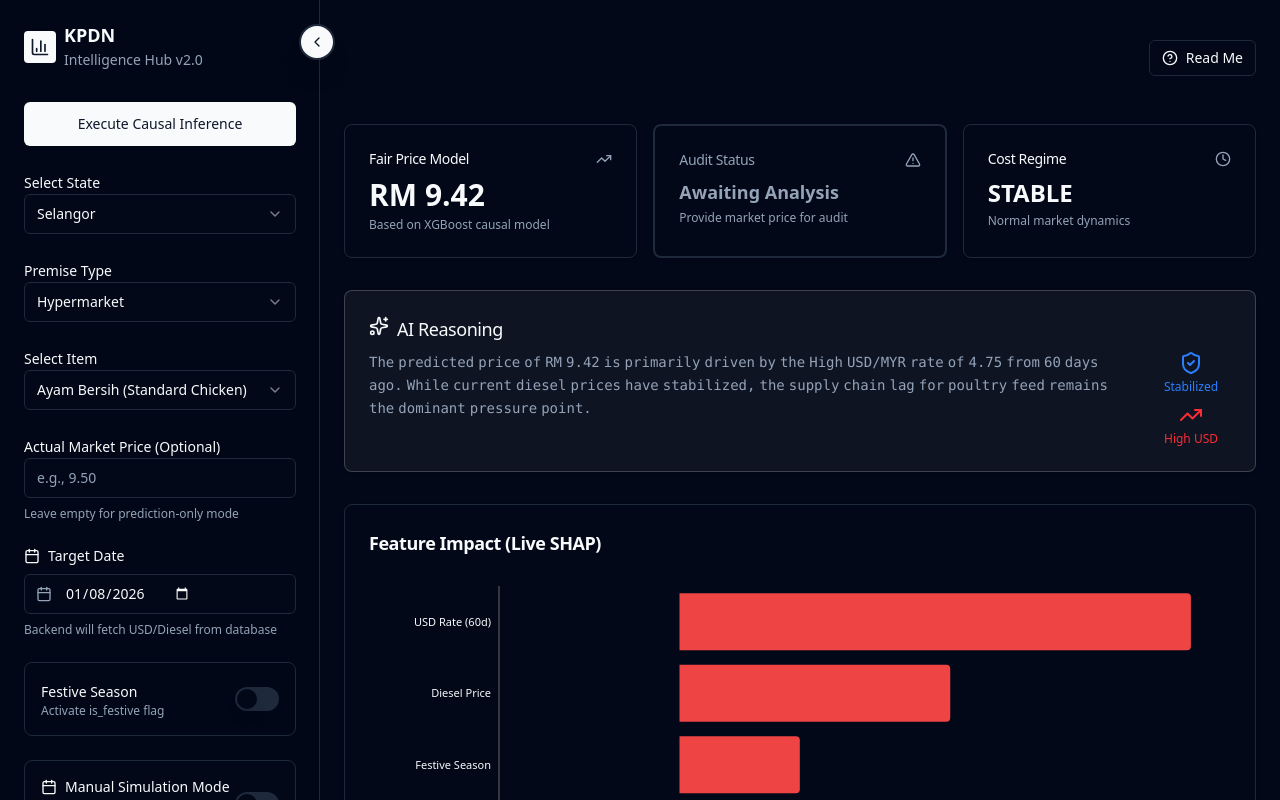
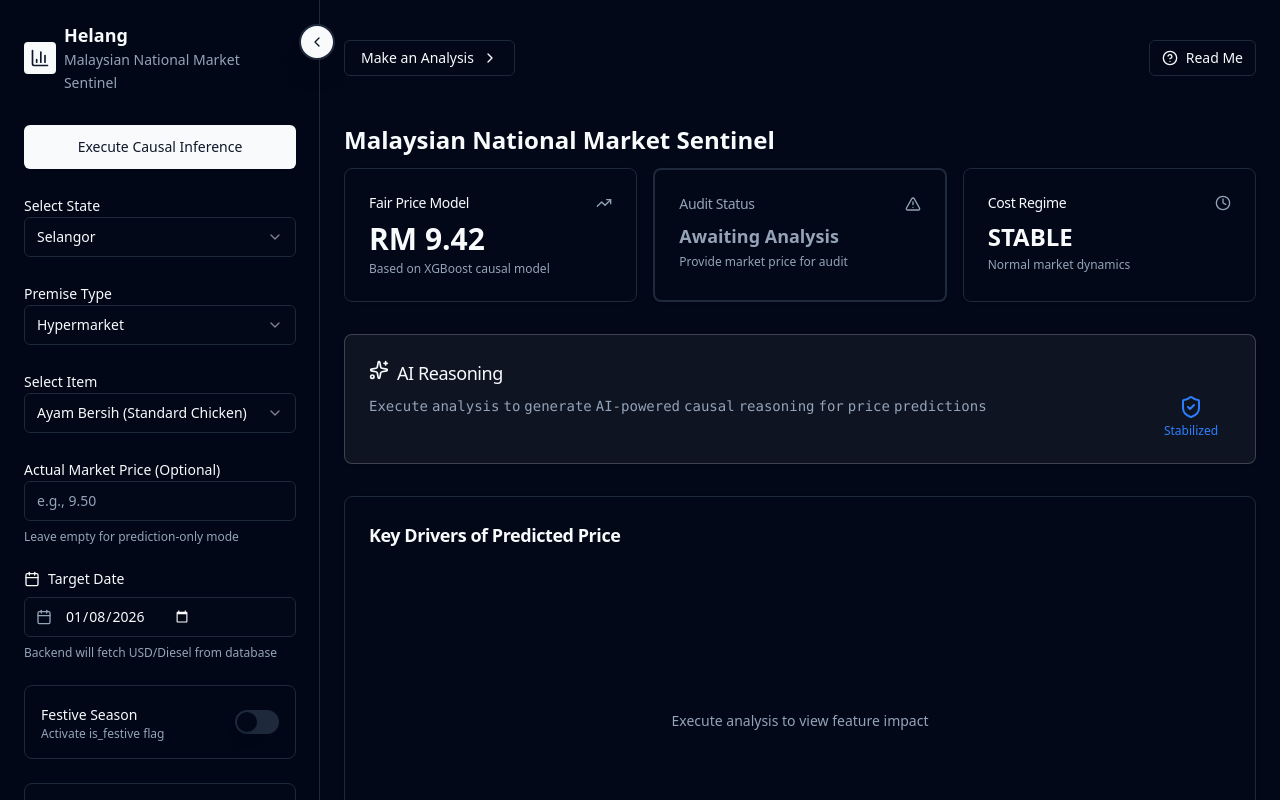
Before and after one commit to afzalariffinZ/retail-price-predictor, a Next.js app in the folder dashboard/: page / in a window 1280 px wide. Built offline with nearby package versions, Linux system fonts and the light colour scheme.

Commit message:
done (for now)

```diff
--- a/dashboard/app/page.tsx
+++ b/dashboard/app/page.tsx
@@ -50,15 +50,17 @@ export default function Dashboard() {
         requestBody.actual_market_price = parseFloat(actualMarketPrice)
       }
 
-      // If using historical mode, send target_date; otherwise send slider values
-      if (useHistoricalMode && targetDate) {
+      // If Manual Simulation Mode is OFF, use target_date; if ON, use slider values
+      if (!useHistoricalMode && targetDate) {
         requestBody.target_date = targetDate
-      } else {
+      } else if (useHistoricalMode) {
         requestBody.usd_now = usdRate[0]
         requestBody.usd_lag_60 = usdLag60[0]
         requestBody.diesel_now = dieselPrice[0]
         requestBody.diesel_lag_30 = dieselLag30[0]
       }
+
+      console.log('Sending request:', requestBody)
 
       const response = await fetch('http://127.0.0.1:8000/predict', {
         method: 'POST',
@@ -110,9 +112,11 @@ export default function Dashboard() {
       // Map visual_analytics historical and future lines
       if (visualAnalytics.historical_line) {
         setHistoryData(visualAnalytics.historical_line)
+        console.log('Historical data:', visualAnalytics.historical_line)
       }
       if (visualAnalytics.future_line) {
         setFutureData(visualAnalytics.future_line)
+        console.log('Future data (orange line):', visualAnalytics.future_line)
       }
     } catch (error) {
       console.error('Error fetching prediction:', error)
@@ -164,7 +168,7 @@ export default function Dashboard() {
         {isLoading && <LoadingState />}
 
         <div className="container mx-auto p-3 sm:p-4 md:p-6 max-w-7xl space-y-4 sm:space-y-6 md:space-y-8">
-          <Header />
+          <Header onToggle={() => setIsSidebarOpen(!isSidebarOpen)} />
 
           <div className="space-y-8">
             <section>
--- a/dashboard/components/feature-impact.tsx
+++ b/dashboard/components/feature-impact.tsx
@@ -9,26 +9,25 @@ interface FeatureImpactData {
 }
 
 export function FeatureImpact({ data = [] }: { data?: FeatureImpactData[] }) {
-  // Default data if backend hasn't responded yet
-  const defaultData = [
-    { name: "USD Rate (60d)", value: 85 },
-    { name: "Diesel Price", value: 45 },
-    { name: "Festive Season", value: 20 },
-    { name: "Supply Policy", value: -15.5 },
-  ]
+  const hasData = data.length > 0
 
-  const chartData = (data.length > 0 ? data : defaultData).map(item => ({
+  const chartData = hasData ? data.map(item => ({
     name: item.name,
     impact: item.value,
     fill: item.value >= 0 ? "#ef4444" : "#3b82f6" // Red for positive, Blue for negative
-  }))
+  })) : []
 
   return (
     <Card className="col-span-full md:col-span-1 lg:col-span-1">
       <CardHeader>
-        <CardTitle className="text-base sm:text-lg">Feature Impact (Live SHAP)</CardTitle>
+        <CardTitle className="text-base sm:text-lg">Key Drivers of Predicted Price</CardTitle>
       </CardHeader>
       <CardContent className="h-[280px] sm:h-[320px]">
+        {!hasData ? (
+          <div className="flex items-center justify-center h-full text-sm text-muted-foreground">
+            Execute analysis to view feature impact
+          </div>
+        ) : (
         <ResponsiveContainer width="100%" height="100%">
           <BarChart layout="vertical" data={chartData} margin={{ left: 10, right: 10, top: 5, bottom: 5 }}>
             <XAxis type="number" hide />
@@ -42,7 +41,15 @@ export function FeatureImpact({ data = [] }: { data?: FeatureImpactData[] }) {
             />
             <Tooltip
                 cursor={{ fill: 'transparent' }}
-                contentStyle={{ borderRadius: '8px', border: 'none', boxShadow: '0 4px 6px -1px rgb(0 0 0 / 0.1)' }}
+                contentStyle={{
+                  backgroundColor: '#1e293b',
+                  color: '#f1f5f9',
+                  borderRadius: '8px',
+                  border: '1px solid #334155',
+                  boxShadow: '0 4px 6px -1px rgb(0 0 0 / 0.3)',
+                  padding: '8px 12px'
+                }}
+                labelStyle={{ color: '#f1f5f9', fontWeight: 'bold', marginBottom: '4px' }}
             />
             <Bar dataKey="impact" radius={[0, 4, 4, 0]}>
                 {chartData.map((entry, index) => (
@@ -51,6 +58,7 @@ export function FeatureImpact({ data = [] }: { data?: FeatureImpactData[] }) {
             </Bar>
           </BarChart>
         </ResponsiveContainer>
+        )}
       </CardContent>
     </Card>
   )
--- a/dashboard/components/footer.tsx
+++ b/dashboard/components/footer.tsx
@@ -1,7 +1,24 @@
 export function Footer() {
   return (
     <footer className="mt-8 border-t pt-4 text-center text-xs text-muted-foreground">
-      <p>Model: XGBoost | Training MAE: 0.142 | Data: 2022-2025</p>
+      <p>
+        Developed by: Afzal Ariffin | LinkedIn:{" "}
+        <a
+          href="https://www.linkedin.com/in/afzal-ariffin-764bb9277/"
+          target="_blank"
+          rel="noopener noreferrer"
+          className="hover:text-primary underline"
+        >
+          afzal-ariffin-764bb9277
+        </a>
+        {" "}| Email:{" "}
+        <a
+          href="mailto:afzal.ariffin04@gmail.com"
+          className="hover:text-primary underline"
+        >
+          afzal.ariffin04@gmail.com
+        </a>
+      </p>
     </footer>
   )
 }
--- a/dashboard/components/gemini-analyst.tsx
+++ b/dashboard/components/gemini-analyst.tsx
@@ -5,11 +5,11 @@ import { Sparkles, ShieldCheck, TrendingUp } from "lucide-react"
 import { motion } from "framer-motion"
 
 export function GeminiAnalyst({ reasoning = "" }: { reasoning?: string }) {
-  const defaultText = "The predicted price of RM 9.42 is primarily driven by the High USD/MYR rate of 4.75 from 60 days ago. While current diesel prices have stabilized, the supply chain lag for poultry feed remains the dominant pressure point."
+  const defaultText = "Execute analysis to generate AI-powered causal reasoning for price predictions"
   const text = reasoning || defaultText
 
   const words = text.split(" ")
-  const hasHighUSD = text.toLowerCase().includes("high usd")
+  const hasHighUSD = reasoning ? text.toLowerCase().includes("high usd") : false
 
   const container = {
     hidden: { opacity: 0 },
--- a/dashboard/components/header.tsx
+++ b/dashboard/components/header.tsx
@@ -1,8 +1,18 @@
 import { HowToUse } from "@/components/how-to-use"
+import { Button } from "@/components/ui/button"
+import { ChevronRight } from "lucide-react"
 
-export function Header() {
+export function Header({ onToggle }: { onToggle: () => void }) {
   return (
-    <div className="flex justify-end py-4">
+    <div className="flex justify-between items-center py-4">
+      <Button
+        onClick={onToggle}
+        variant="outline"
+        className="h-9 px-4 rounded-md border whitespace-nowrap"
+      >
+        Make an Analysis
+        <ChevronRight className="ml-2 h-4 w-4" />
+      </Button>
       <HowToUse />
     </div>
   )
--- a/dashboard/components/hero-prediction.tsx
+++ b/dashboard/components/hero-prediction.tsx
@@ -28,7 +28,9 @@ export function HeroPrediction({
   const isSticky = causalAnalysis?.is_sticky || false
 
   return (
-    <div className="grid gap-3 sm:gap-4 grid-cols-1 sm:grid-cols-2 md:grid-cols-3">
+    <div className="space-y-3">
+      <h2 className="text-xl sm:text-2xl font-bold">Malaysian National Market Sentinel</h2>
+      <div className="grid gap-3 sm:gap-4 grid-cols-1 sm:grid-cols-2 md:grid-cols-3">
       <Card>
         <CardHeader className="flex flex-row items-center justify-between space-y-0 pb-2">
           <CardTitle className="text-sm font-medium">Fair Price Model</CardTitle>
@@ -36,10 +38,10 @@ export function HeroPrediction({
         </CardHeader>
         <CardContent>
           <div className="text-2xl sm:text-3xl font-bold">
-            RM {fairPrice.toFixed(2)}
+            {prediction ? `RM ${fairPrice.toFixed(2)}` : 'Awaiting Analysis'}
           </div>
           <p className="text-xs text-muted-foreground mt-1">
-            Based on XGBoost causal model
+            {prediction ? 'Based on XGBoost causal model' : 'Execute analysis for prediction'}
           </p>
         </CardContent>
       </Card>
@@ -101,6 +103,7 @@ export function HeroPrediction({
           </p>
         </CardContent>
       </Card>
+      </div>
     </div>
   )
 }
--- a/dashboard/components/historical-context.tsx
+++ b/dashboard/components/historical-context.tsx
@@ -41,43 +41,9 @@ export function HistoricalContext({
   future?: DataPoint[]
 }) {
   const [timeRange, setTimeRange] = useState<TimeRange>("all");
-  // Default data if backend hasn't responded yet
-  const defaultData = [
-    { date: "02-05", fullDate: "2024-02-05", actual: 4.50, predicted: null },
-    { date: "02-12", fullDate: "2024-02-12", actual: 4.55, predicted: null },
-    { date: "02-19", fullDate: "2024-02-19", actual: 4.52, predicted: null },
-    { date: "02-26", fullDate: "2024-02-26", actual: 4.60, predicted: null },
-    { date: "03-05", fullDate: "2024-03-05", actual: 4.65, predicted: null },
-    { date: "03-12", fullDate: "2024-03-12", actual: 4.70, predicted: null },
-    { date: "03-19", fullDate: "2024-03-19", actual: 4.68, predicted: null },
-    { date: "03-26", fullDate: "2024-03-26", actual: 4.72, predicted: null },
-    { date: "04-02", fullDate: "2024-04-02", actual: 4.75, predicted: null },
-    { date: "04-09", fullDate: "2024-04-09", actual: 4.80, predicted: null },
-    { date: "04-16", fullDate: "2024-04-16", actual: 4.78, predicted: null },
-    { date: "04-23", fullDate: "2024-04-23", actual: 4.82, predicted: null },
-    { date: "04-30", fullDate: "2024-04-30", actual: 4.85, predicted: null },
-    { date: "05-07", fullDate: "2024-05-07", actual: 4.40, predicted: null },
-    { date: "05-14", fullDate: "2024-05-14", actual: 4.35, predicted: null },
-    { date: "05-21", fullDate: "2024-05-21", actual: 4.30, predicted: null },
-    { date: "05-28", fullDate: "2024-05-28", actual: 4.45, predicted: null },
-    { date: "06-04", fullDate: "2024-06-04", actual: 4.50, predicted: null },
-    { date: "06-11", fullDate: "2024-06-11", actual: 4.55, predicted: null },
-    { date: "06-18", fullDate: "2024-06-18", actual: 4.60, predicted: null },
-    { date: "06-25", fullDate: "2024-06-25", actual: 4.65, predicted: null },
-    { date: "07-02", fullDate: "2024-07-02", actual: 4.70, predicted: null },
-    { date: "07-09", fullDate: "2024-07-09", actual: 4.75, predicted: null },
-    { date: "07-16", fullDate: "2024-07-16", actual: 4.80, predicted: null },
-    { date: "07-23", fullDate: "2024-07-23", actual: 4.90, predicted: null },
-    { date: "07-30", fullDate: "2024-07-30", actual: 5.00, predicted: null },
-    { date: "08-06", fullDate: "2024-08-06", actual: 5.20, predicted: null },
-    { date: "08-13", fullDate: "2024-08-13", actual: 5.35, predicted: null },
-    { date: "08-20", fullDate: "2024-08-20", actual: 5.50, predicted: null },
-    { date: "08-27", fullDate: "2024-08-27", actual: 5.55, predicted: null },
-    { date: "09-03", fullDate: "2024-09-03", actual: null, predicted: 5.65 },
-    { date: "09-10", fullDate: "2024-09-10", actual: null, predicted: 5.75 },
-  ]
 
-  // Combine history and future from backend
+  // Combine history and future from backend - NO DEFAULT DATA
+  // The backend now provides real dynamic projections
   const allData = history.length > 0 || future.length > 0
     ? [
         ...history.map(h => ({
@@ -93,24 +59,28 @@ export function HistoricalContext({
           predicted: f.price
         }))
       ]
-    : defaultData
+    : []
 
-  // Filter data based on time range
+  // Filter data based on time range (relative to the dataset, not current date)
   const filterDataByTimeRange = (data: typeof allData) => {
-    if (timeRange === "all") return data;
+    if (timeRange === "all" || data.length === 0) return data;
 
-    const now = new Date();
+    // Find the boundary between historical and future data
+    const lastHistoricalIndex = data.findIndex(item => item.predicted !== null) - 1;
+    const pivotDate = lastHistoricalIndex >= 0 ? new Date(data[lastHistoricalIndex].fullDate) : new Date(data[0]?.fullDate || new Date());
+
     const filteredData = data.filter(item => {
       const itemDate = new Date(item.fullDate);
-      const diffDays = Math.abs(Math.floor((now.getTime() - itemDate.getTime()) / (1000 * 60 * 60 * 24)));
+      const diffDays = Math.floor((itemDate.getTime() - pivotDate.getTime()) / (1000 * 60 * 60 * 24));
 
+      // Include items based on range (both backwards and forwards from pivot)
       switch (timeRange) {
         case "30d":
-          return diffDays <= 30;
+          return diffDays >= -30 && diffDays <= 30;
         case "6m":
-          return diffDays <= 180;
+          return diffDays >= -180 && diffDays <= 30;
         case "1y":
-          return diffDays <= 365;
+          return diffDays >= -365 && diffDays <= 30;
         default:
           return true;
       }
@@ -130,17 +100,20 @@ export function HistoricalContext({
   return (
     <Card className="col-span-full">
       <CardHeader>
-        <div className="flex items-center justify-between">
-          <CardTitle>Historical Context & Future Projection</CardTitle>
-          <div className="flex gap-2">
+        <div className="flex flex-col sm:flex-row items-start sm:items-center justify-between gap-3">
+          <div>
+            <CardTitle className="text-base sm:text-lg">Historical Context & 30-Day Sentinel Horizon</CardTitle>
+            <p className="text-xs text-muted-foreground mt-1">Orange line: Dynamic causal projection based on 60-day cost lags</p>
+          </div>
+          <div className="flex gap-2 flex-wrap">
             {timeRangeButtons.map((btn) => (
               <button
                 key={btn.value}
                 onClick={() => setTimeRange(btn.value)}
-                className={`px-3 py-1 text-sm rounded-md transition-colors ${
+                className={`px-3 py-1.5 text-xs sm:text-sm rounded-md transition-colors font-medium ${
                   timeRange === btn.value
-                    ? "bg-gradient-to-r from-purple-600 to-blue-600 text-white"
-                    : "bg-gray-700 text-gray-300 hover:bg-gray-600"
+                    ? "bg-primary text-primary-foreground"
+                    : "bg-muted text-muted-foreground hover:bg-muted/80"
                 }`}
               >
                 {btn.label}
@@ -149,46 +122,57 @@ export function HistoricalContext({
           </div>
         </div>
       </CardHeader>
-      <CardContent className="h-[400px]">
+      <CardContent className="h-[350px] sm:h-[400px]">
+        {chartData.length > 0 ? (
           <ResponsiveContainer width="100%" height="100%">
-          <LineChart data={chartData} margin={{ top: 5, right: 30, left: 20, bottom: 5 }}>
+            <LineChart data={chartData} margin={{ top: 5, right: 10, left: 0, bottom: 5 }}>
               <XAxis
                 dataKey="date"
-              stroke="#888888"
+                stroke="currentColor"
+                className="text-muted-foreground"
                 tickLine={false}
                 axisLine={false}
-              tick={false}
-              height={20}
+                tick={{ fontSize: 11 }}
+                interval="preserveStartEnd"
               />
               <YAxis
-              stroke="#888888"
-              fontSize={12}
+                stroke="currentColor"
+                className="text-muted-foreground"
+                fontSize={11}
                 tickLine={false}
                 axisLine={false}
                 tickFormatter={(value) => `RM ${value}`}
+                width={45}
               />
               <Tooltip content={<CustomTooltip />} />
               <Line
                 type="monotone"
                 dataKey="actual"
                 stroke="#3b82f6"
-              strokeWidth={2}
+                strokeWidth={2.5}
                 name="Historical Price"
                 dot={false}
-              activeDot={{ r: 6 }}
+                activeDot={{ r: 5 }}
+                connectNulls={false}
               />
               <Line
                 type="monotone"
                 dataKey="predicted"
                 stroke="#f97316"
-              strokeWidth={2}
+                strokeWidth={2.5}
                 strokeDasharray="5 5"
-              name="Future Projection"
+                name="Causal Projection (30d)"
                 dot={false}
-              activeDot={{ r: 6 }}
+                activeDot={{ r: 5 }}
+                connectNulls={false}
               />
             </LineChart>
           </ResponsiveContainer>
+        ) : (
+          <div className="flex items-center justify-center h-full text-muted-foreground">
+            <p className="text-sm">Execute analysis to view historical trends and future projections</p>
+          </div>
+        )}
       </CardContent>
     </Card>
   )
--- a/dashboard/components/sidebar.tsx
+++ b/dashboard/components/sidebar.tsx
@@ -91,17 +91,10 @@ export function Sidebar({
               <BarChart3 className="h-5 w-5 text-primary-foreground" />
             </div>
             <h1 className="font-bold text-lg leading-tight">
-              KPDN<br />
-              <span className="text-sm font-normal text-muted-foreground">Intelligence Hub v2.0</span>
+              Helang<br />
+              <span className="text-sm font-normal text-muted-foreground">Malaysian National Market Sentinel</span>
             </h1>
           </div>
-          <button
-            onClick={onToggle}
-            className="md:hidden h-8 w-8 rounded-full hover:bg-muted flex items-center justify-center"
-            aria-label="Close sidebar"
-          >
-            <ChevronLeft className="h-5 w-5" />
-          </button>
         </div>
 
       <div className="space-y-6">
@@ -298,18 +291,6 @@ export function Sidebar({
       >
         <ChevronLeft className="h-3 w-3 sm:h-4 sm:w-4" />
       </button>
-
-      {/* Open Button (when closed) */}
-      {!isOpen && (
-        <button
-          onClick={onToggle}
-          className="fixed left-4 top-4 z-50 h-9 px-4 rounded-md border bg-background hover:bg-accent hover:text-accent-foreground transition-colors flex items-center gap-2 text-sm font-medium whitespace-nowrap"
-          aria-label="Open sidebar"
-        >
-          <ChevronRight className="h-4 w-4" />
-          <span>Make an Analysis</span>
-        </button>
-      )}
     </div>
   )
 }
```
Also changed, not shown: 1 other file (tests, documents, lock files or other folders). Lines whose indentation alone changed are shown as unchanged.
